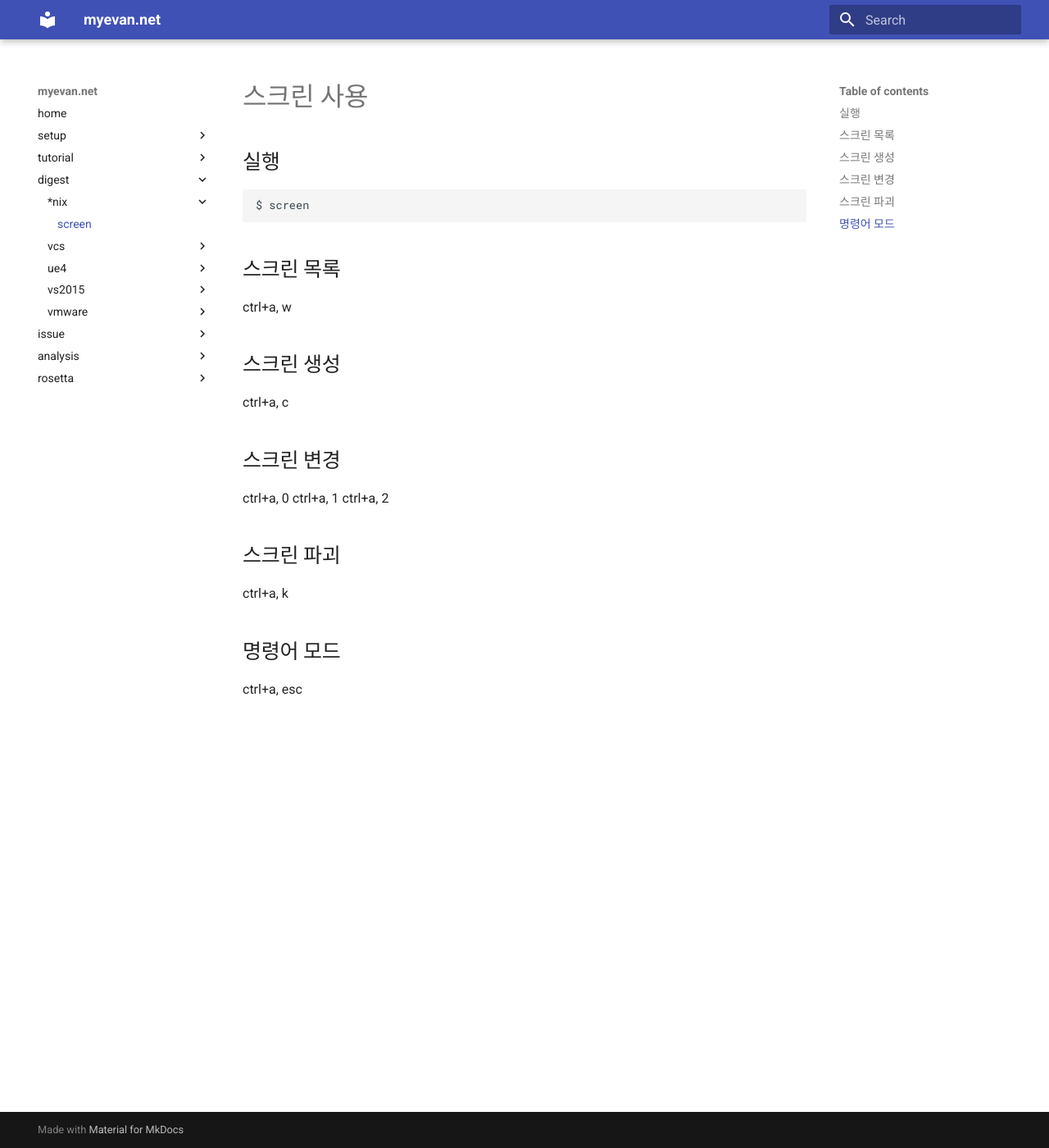
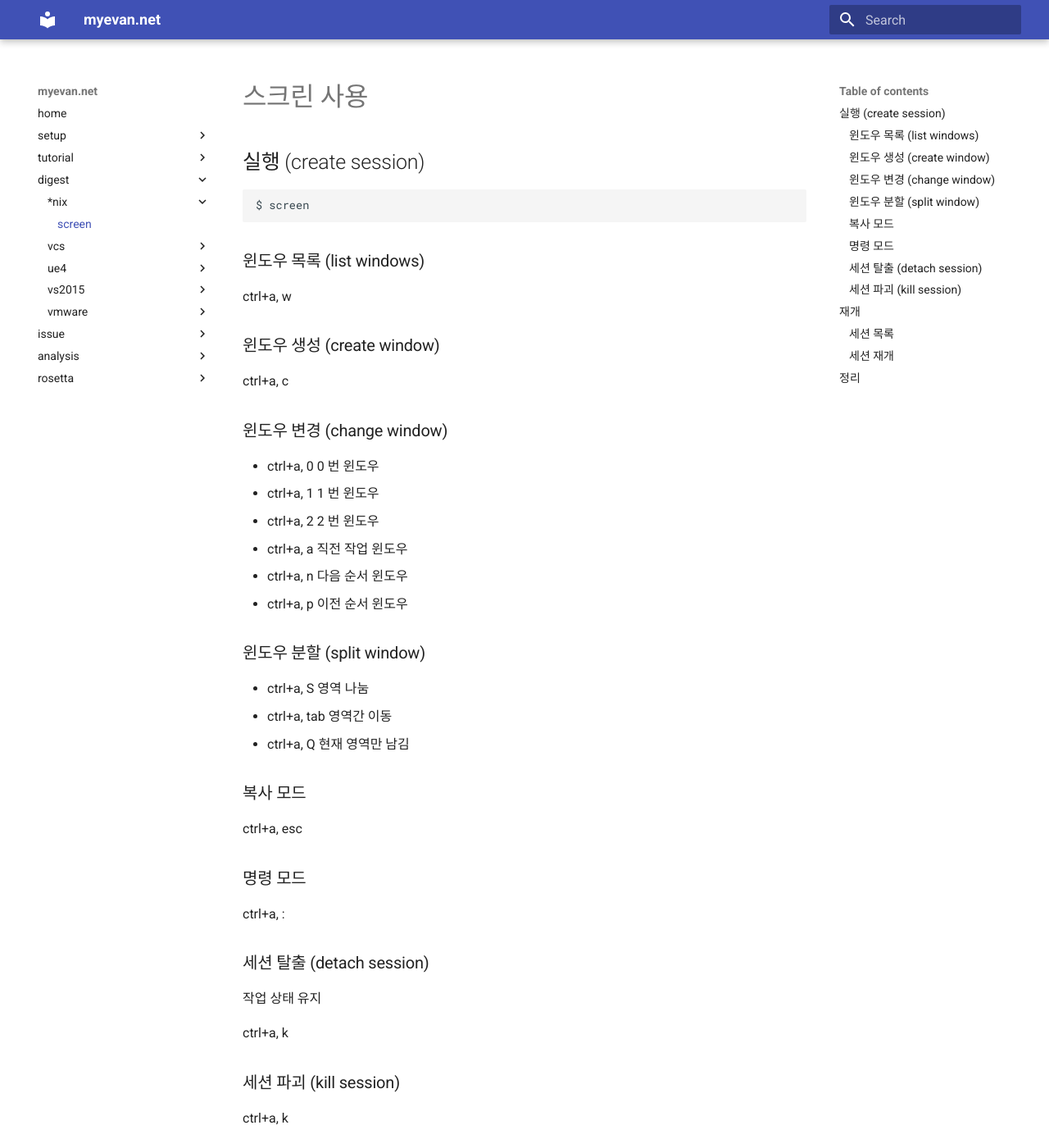
Before and after one commit to myevan/myevan-home, an MkDocs documentation site: the page built from docs/screen.md, in a window 1280 px wide and 1400 px high. Shown: the whole window at 82% size. Built offline with MkDocs 1.6.1 and Material for MkDocs 9.7.7, drawn with Linux system fonts in a browser that asks for light colours; old or Windows-style settings are respelled for this version of MkDocs; some of the changed text lies outside the part shown.

Commit message:
screen 내용 보강 (재개 관련)

````diff
--- a/docs/screen.md
+++ b/docs/screen.md
@@ -1,29 +1,70 @@
 # 스크린 사용
 
-## 실행
+## 실행 (create session)
 
 ```bash
 $ screen
 ```
 
-## 스크린 목록
+### 윈도우 목록 (list windows)
 
 ctrl+a, w
 
-## 스크린 생성
+### 윈도우 생성 (create window)
 
 ctrl+a, c
 
-## 스크린 변경
+### 윈도우 변경 (change window)
 
-ctrl+a, 0
-ctrl+a, 1
-ctrl+a, 2
+* ctrl+a, 0 0 번 윈도우
+* ctrl+a, 1 1 번 윈도우
+* ctrl+a, 2 2 번 윈도우
+* ctrl+a, a 직전 작업 윈도우
+* ctrl+a, n 다음 순서 윈도우
+* ctrl+a, p 이전 순서 윈도우
 
-## 스크린 파괴
+### 윈도우 분할 (split window)
+
+* ctrl+a, S 영역 나눔
+* ctrl+a, tab 영역간 이동
+* ctrl+a, Q 현재 영역만 남김
+
+### 복사 모드
+
+ctrl+a, esc
+
+### 명령 모드
+
+ctrl+a, :
+
+### 세션 탈출 (detach session)
+
+작업 상태 유지
 
 ctrl+a, k
 
-## 명령어 모드
+### 세션 파괴 (kill session)
 
-ctrl+a, esc
+ctrl+a, k
+
+## 재개
+
+### 세션 목록
+
+```bash
+$ screen -list
+```
+
+### 세션 재개
+
+다른 곳에서 실행중인 세션 재개
+
+```bash
+$ screen -d -r
+```
+
+## 정리
+
+```bash
+$ screen -XS 번호 quit
+```
````
